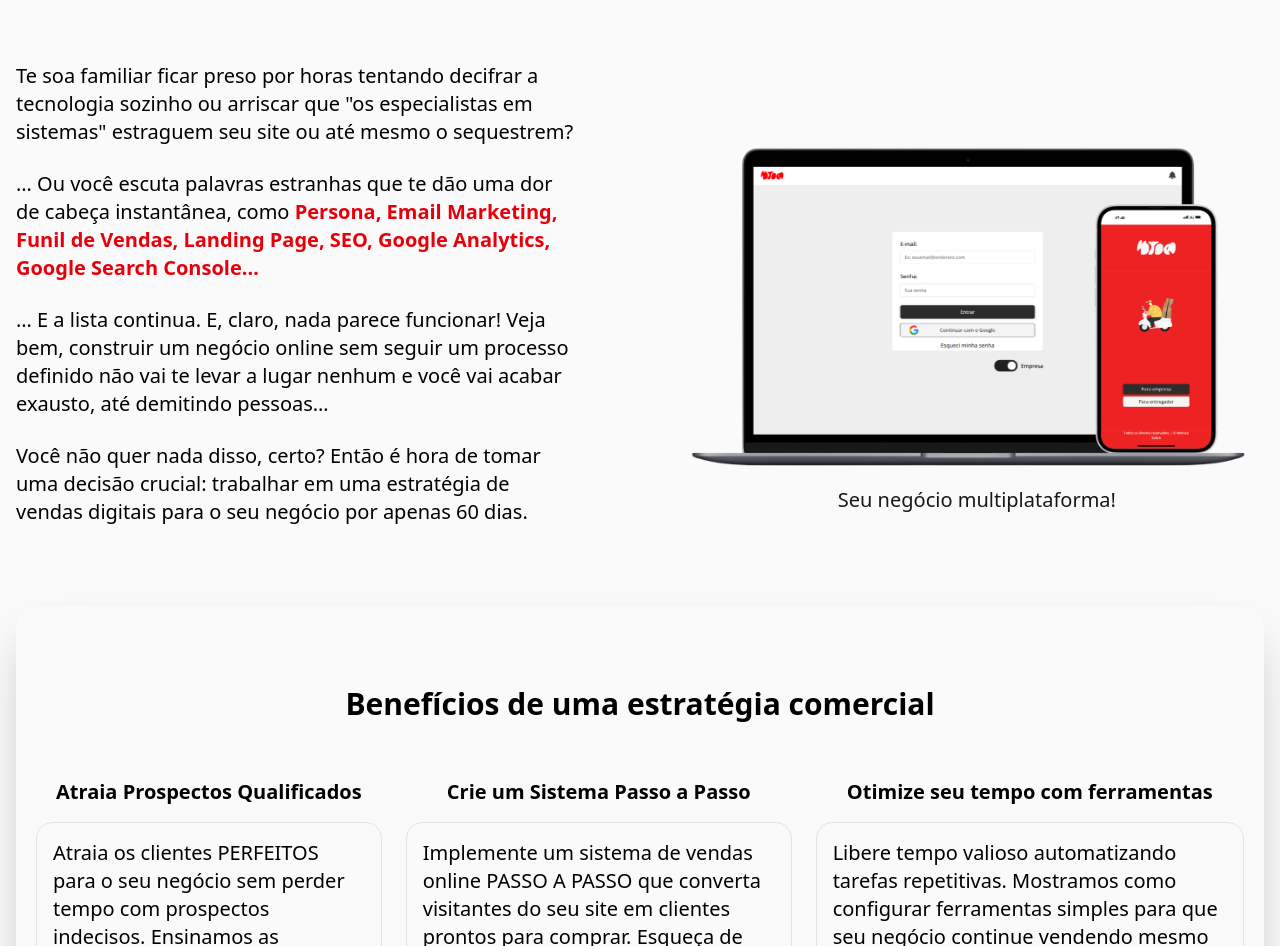
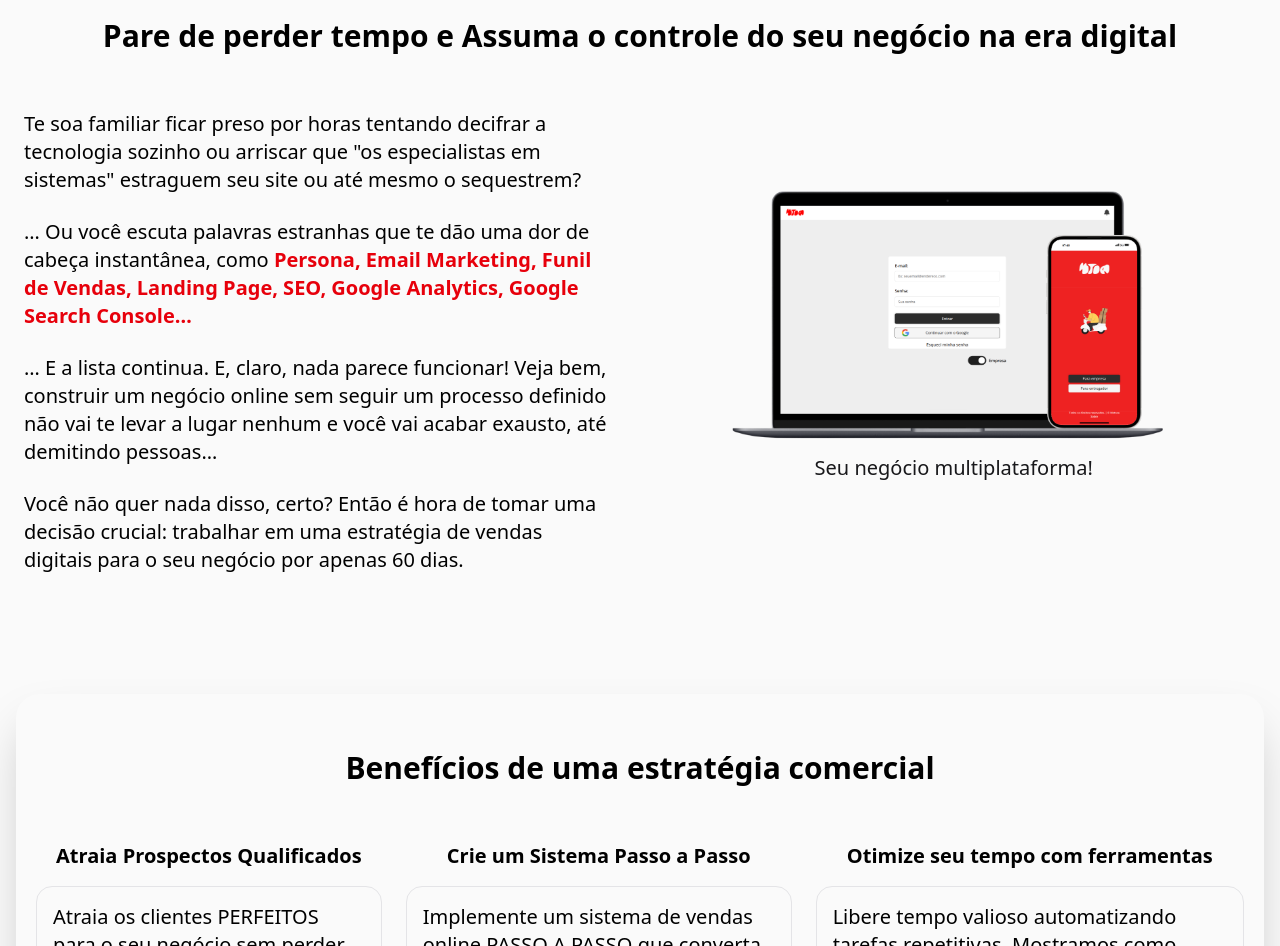
Before and after one commit to joenog/neoimpuls, a React (Vite) app: page / in a window 1280 px wide. Shown: the part 926-1872 px from the top of the page. Built offline with nearby package versions, Linux system fonts and the light colour scheme.

Commit message:
layout home fixed

```diff
--- a/src/components/banner/index.tsx
+++ b/src/components/banner/index.tsx
@@ -4,7 +4,11 @@ export default function Banner() {
       window.scrollTo({ top: 880, behavior: 'smooth' })
       return
     }
-    window.scrollTo({ top: 700, behavior: 'smooth' })
+    if (window.innerWidth <= 1000) {
+      window.scrollTo({ top: 1100, behavior: 'smooth'})
+      return
+    }
+    window.scrollTo({ top: 750, behavior: 'smooth' })
   }
 
   return (
@@ -13,10 +17,10 @@ export default function Banner() {
         Mude com o mundo.
       </h2>
       <div className="flex w-full items-center">
-        <div className="absolute right-0 md:right-0 p-110 top-0 md:-top-30  bg-blue-950"></div>
-        <div className="absolute right-45 -top-30 md:right-120 xl:right-220 bg-blue-950 p-110 circleToSquare"></div>
+        <div className="absolute h-screen right-0 p-110 bg-blue-950"></div>
+        <div className="absolute h-full right-48 md:right-190 -top-30 md:-top-140 bg-blue-950 p-110 md:p-160 circleToSquare"></div>
 
-        <div className="absolute w-90 hidden xl:block right-30 p-6  text-zinc-900 ">
+        <div className="absolute w-90 hidden xl:block right-30 p-6 text-zinc-900">
           <p className="text-xl text-amber-50">
             Pare de perder vendas online por falta de tempo e conhecimento
             técnico! <br />
@@ -33,7 +37,7 @@ export default function Banner() {
         </div>
         <button
           onClick={scrollNext}
-          className="w-full h-180 cursor-pointer flex justify-center items-end ight-3/6 bottom-20 bg-transparent p-2 rounded-2xl"
+          className="w-full h-180 cursor-pointer flex justify-center items-end bottom-20 bg-transparent p-2 rounded-2xl"
         >
           <img src={'./arrow.png'} alt="" className="w-6 opacity-30" />
         </button>
--- a/src/index.css
+++ b/src/index.css
@@ -37,25 +37,23 @@ body {
   animation-name: circleToSquare;
   animation-duration: 8s;
   animation-iteration-count: infinite;
+  animation-timing-function: linear;
 }
 
 @keyframes circleToSquare {
   0% {
-    border-radius: 50%; /* Inicia como círculo */
+    border-radius: 50%;
     background-color: #d5d5d5;
-    transform: rotate(0deg); /* Opcional: adiciona rotação */
-    //background-color: #ffc107; /* Âmbar */
+    transform: rotate(0deg);
   }
   25% {
-    //-color: #f44336; /* Vermelho */
-    //border-top-left-radius: 1px;
-    background-color: #f0d463; /* Vermelho */
-    border-radius: 30%; /* Transiciona para quadrado */
+    background-color: #f0d463;
     border-bottom-left-radius: 1px;
-    transform: rotate(180deg); /* Opcional: continua a rotação */
+    border-radius: 30%;
+    transform: rotate(180deg);
   }
   100% {
-    background-color: #4caf50; /* Verde */
+    background-color: #4caf50;
     border-radius: 50%;
     transform: rotate(360deg);
   }
--- a/src/pages/home/index.tsx
+++ b/src/pages/home/index.tsx
@@ -7,12 +7,12 @@ export default function Home() {
       <Banner />
       <div className="w-full">
         <Container>
-          <section>
-            <h2 className="text-3xl text-center my-2 font-bold">
+          <section className='mx-2 mt-16 mb-30'>
+            <h2 className="text-3xl text-center mt-16 font-bold">
               Pare de perder tempo e Assuma o controle do seu negócio na era
               digital
             </h2>
-            <div className="flex gap-8">
+            <div className="flex gap-8 ">
               <div className="text-xl flex flex-col gap-6">
                 <p className="mt-14">
                   Te soa familiar ficar preso por horas tentando decifrar a
@@ -40,8 +40,8 @@ export default function Home() {
                   digitais para o seu negócio por apenas 60 dias.
                 </p>
               </div>
-              <div className="ml-20 w-500 hidden md:block">
-                <img className=" h-90 mt-30" src={'image-home.png'} alt="" />
+              <div className="ml-1 w-500 hidden md:block">
+                <img className="h-90 md:h-70 mt-30 md:ml-20 transition-transform duration-200 hover:scale-105" src={'image-home.png'} alt="" />
                 <h2 className="text-xl text-center text-zinc-900">
                   Seu negócio multiplataforma!
                 </h2>
@@ -49,7 +49,7 @@ export default function Home() {
             </div>
           </section>
 
-          <section className="py-20 shadow-2xl my-40 md:mt-20 p-5 rounded-3xl">
+          <section className=" shadow-2xl py-14 md:mt-20 p-5 rounded-3xl ">
             <h1 className="text-3xl font-bold mb-10 text-center">
               Benefícios de uma estratégia comercial
             </h1>
```
